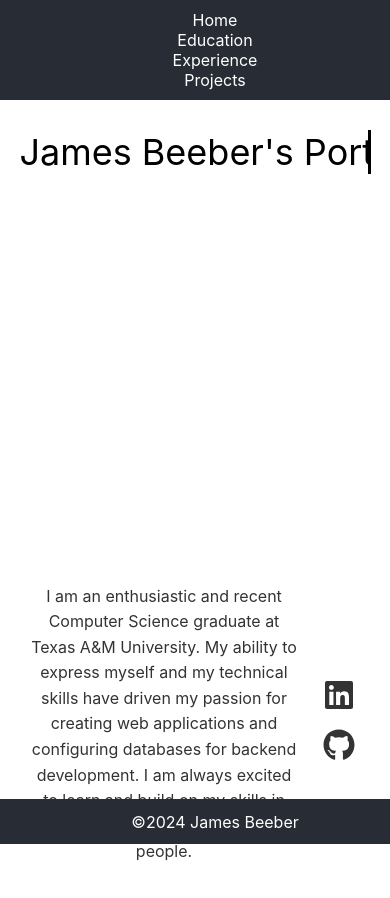
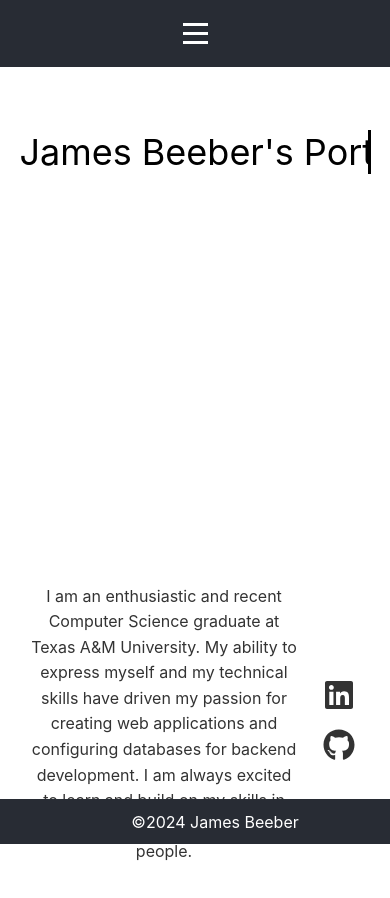
Before and after one commit to jhbeeber/jhbeeber.github.io, a React (Create React App) app in the folder website/: page /home in a window 390 px wide. Both pictures are taken after a click on the button "Explore my profile". Shown: the top 898 px of the page. Built offline with nearby package versions, Linux system fonts and the light colour scheme; the HTML template or start-up script is replaced by a standard one.

Commit message:
Added hamburger menu and fixed navigation bar

```diff
--- a/website/src/App.css
+++ b/website/src/App.css
@@ -7,17 +7,19 @@
   top: 0;
   width: 100%;
   background-color: #282c34;
-  padding: 10px 20px;
+  padding: 10px 0;
   z-index: 1000;
   display: flex;
+  justify-content: center;
 }
 
 .navbar-items {
   display: flex;
-  margin-left: auto;
+  justify-content: center;
   list-style: none;
   margin: 0;
   padding: 0;
+  gap: 40px;
 }
 
 .navbar-item {
@@ -28,6 +30,50 @@
 
 .navbar-item:hover {
   text-decoration: underline;
+}
+
+.hamburger-menu {
+  display: none;
+  flex-direction: column;
+  cursor: pointer;
+  padding: 10px;
+}
+
+.hamburger-line {
+  width: 25px;
+  height: 3px;
+  background-color: white;
+  margin: 3px 0;
+  transition: 0.4s;
+}
+
+@media (max-width: 768px) {
+  .hamburger-menu {
+    display: flex;
+  }
+
+  .navbar-items {
+    display: none;
+    width: 100%;
+    text-align: center;
+  }
+
+  .navbar-items.active {
+    display: flex;
+    flex-direction: column;
+    gap: 10px;
+    padding: 10px 0;
+  }
+
+  .App-header {
+    flex-direction: column;
+    align-items: center;
+  }
+
+  .navbar-item {
+    margin: 5px 0;
+    font-size: 0.9em;
+  }
 }
 
 nav ul {
--- a/website/src/Education.js
+++ b/website/src/Education.js
@@ -1,6 +1,6 @@
 import React, { useState } from 'react';
-import { Link } from 'react-router-dom';
 import tamu from './tamu.png';
+import Navigation from './Navigation';
 
 const Education = () => {
   const [hoveredCourse, setHoveredCourse] = useState(null);
@@ -23,14 +23,7 @@ const Education = () => {
 
   return (
     <div>
-      <nav className="App-header">
-        <ul className="navbar-items">
-          <li><Link to="/home" className="navbar-item">Home</Link></li>
-          <li><Link to="/education" className="navbar-item">Education</Link></li>
-          <li><Link to="/experience" className="navbar-item">Experience</Link></li>
-          <li><Link to="/projects" className="navbar-item">Projects</Link></li>
-        </ul>
-      </nav>
+      <Navigation />
       <main>
         <section id="education">
           <h2>Education</h2>
--- a/website/src/Experience.js
+++ b/website/src/Experience.js
@@ -1,20 +1,13 @@
 import React from 'react';
-import { Link } from 'react-router-dom';
 import telus from './telus.png';
 import teamup from './teamup.png';
 import chuys from './chuys.png';
+import Navigation from './Navigation';
 
 const Experience = () => {
   return (
     <div>
-      <nav className="App-header">
-        <ul className="navbar-items">
-          <li><Link to="/home" className="navbar-item">Home</Link></li>
-          <li><Link to="/education" className="navbar-item">Education</Link></li>
-          <li><Link to="/experience" className="navbar-item">Experience</Link></li>
-          <li><Link to="/projects" className="navbar-item">Projects</Link></li>
-        </ul>
-      </nav>
+      <Navigation />
       <main>
         <section id="experience">
           <h2>Experience</h2>
--- a/website/src/Home.js
+++ b/website/src/Home.js
@@ -1,19 +1,12 @@
 import React from 'react';
 import memoji from './memoji.png';
 import { FaInstagram, FaLinkedin, FaGithub } from 'react-icons/fa';
-import { Link } from 'react-router-dom';
+import Navigation from './Navigation';
 
 const Home = () => {
   return (
     <div>
-      <nav className="App-header">
-        <ul className="navbar-items">
-          <li><Link to="/home" className="navbar-item">Home</Link></li>
-          <li><Link to="/education" className="navbar-item">Education</Link></li>
-          <li><Link to="/experience" className="navbar-item">Experience</Link></li>
-          <li><Link to="/projects" className="navbar-item">Projects</Link></li>
-        </ul>
-      </nav>
+      <Navigation />
       <main>
         <section id="home" className="home-section">
           <div className="typing-animation">
--- /dev/null
+++ b/website/src/Navigation.js
@@ -0,0 +1,29 @@
+import React, { useState } from 'react';
+import { Link } from 'react-router-dom';
+import './App.css';
+
+const Navigation = () => {
+  const [isMenuOpen, setIsMenuOpen] = useState(false);
+
+  const toggleMenu = () => {
+    setIsMenuOpen(!isMenuOpen);
+  };
+
+  return (
+    <nav className="App-header">
+      <div className="hamburger-menu" onClick={toggleMenu}>
+        <div className="hamburger-line"></div>
+        <div className="hamburger-line"></div>
+        <div className="hamburger-line"></div>
+      </div>
+      <ul className={`navbar-items ${isMenuOpen ? 'active' : ''}`}>
+        <li><Link to="/home" className="navbar-item">Home</Link></li>
+        <li><Link to="/education" className="navbar-item">Education</Link></li>
+        <li><Link to="/experience" className="navbar-item">Experience</Link></li>
+        <li><Link to="/projects" className="navbar-item">Projects</Link></li>
+      </ul>
+    </nav>
+  );
+};
+
+export default Navigation;
--- a/website/src/Projects.js
+++ b/website/src/Projects.js
@@ -1,21 +1,14 @@
 import React from 'react';
-import { Link } from 'react-router-dom';
 import loadbalancer from './loadbalancer.png';
 import maes from './maes.png';
 import cava from './cava.png';
 import starspace from './starspace.png';
+import Navigation from './Navigation';
 
 const Projects = () => {
   return (
     <div>
-      <nav className="App-header">
-        <ul className="navbar-items">
-          <li><Link to="/home" className="navbar-item">Home</Link></li>
-          <li><Link to="/education" className="navbar-item">Education</Link></li>
-          <li><Link to="/experience" className="navbar-item">Experience</Link></li>
-          <li><Link to="/projects" className="navbar-item">Projects</Link></li>
-        </ul>
-      </nav>
+      <Navigation />
       <main>
         <section id="projects">
           <h2>Projects</h2>
```
